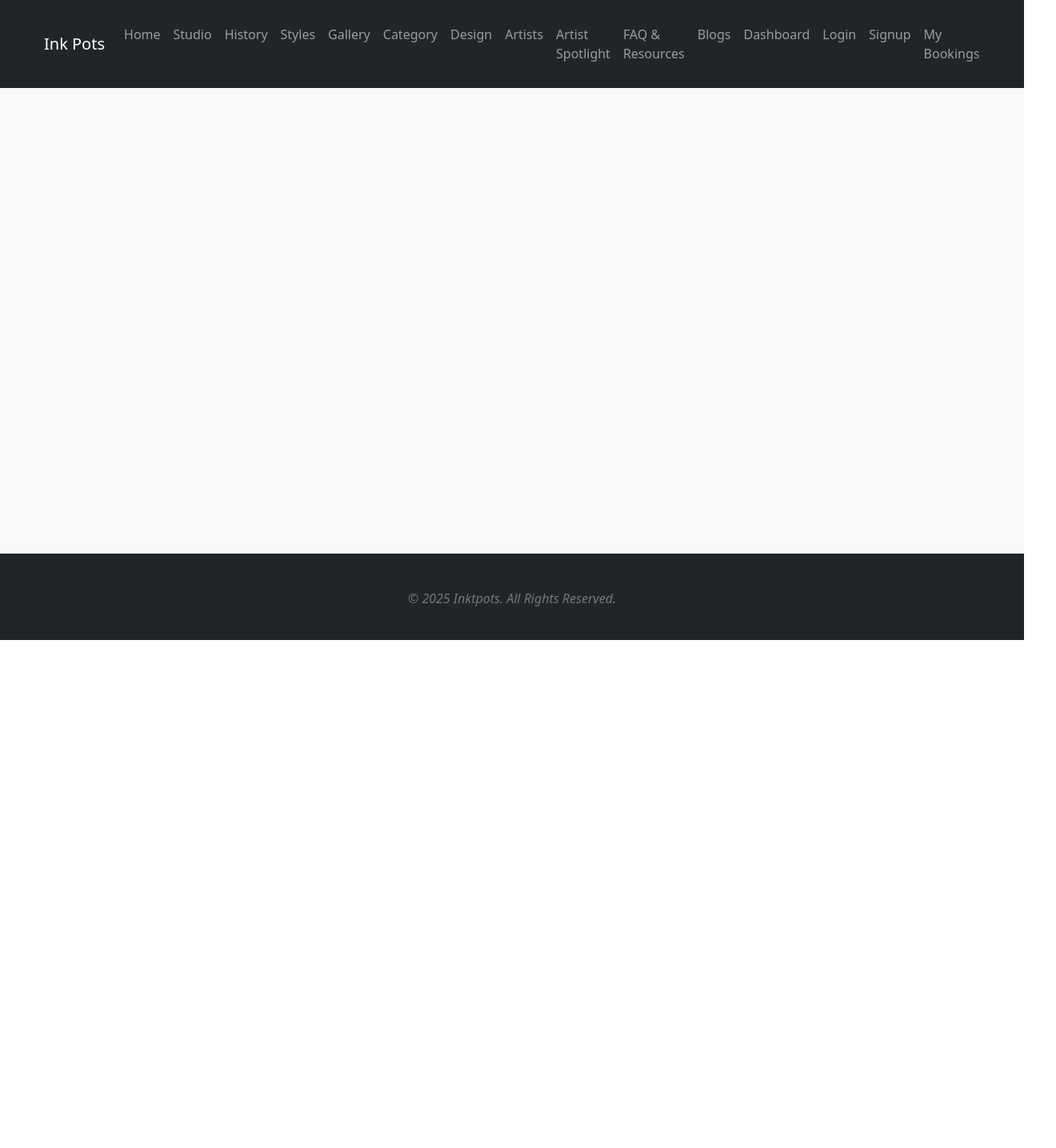
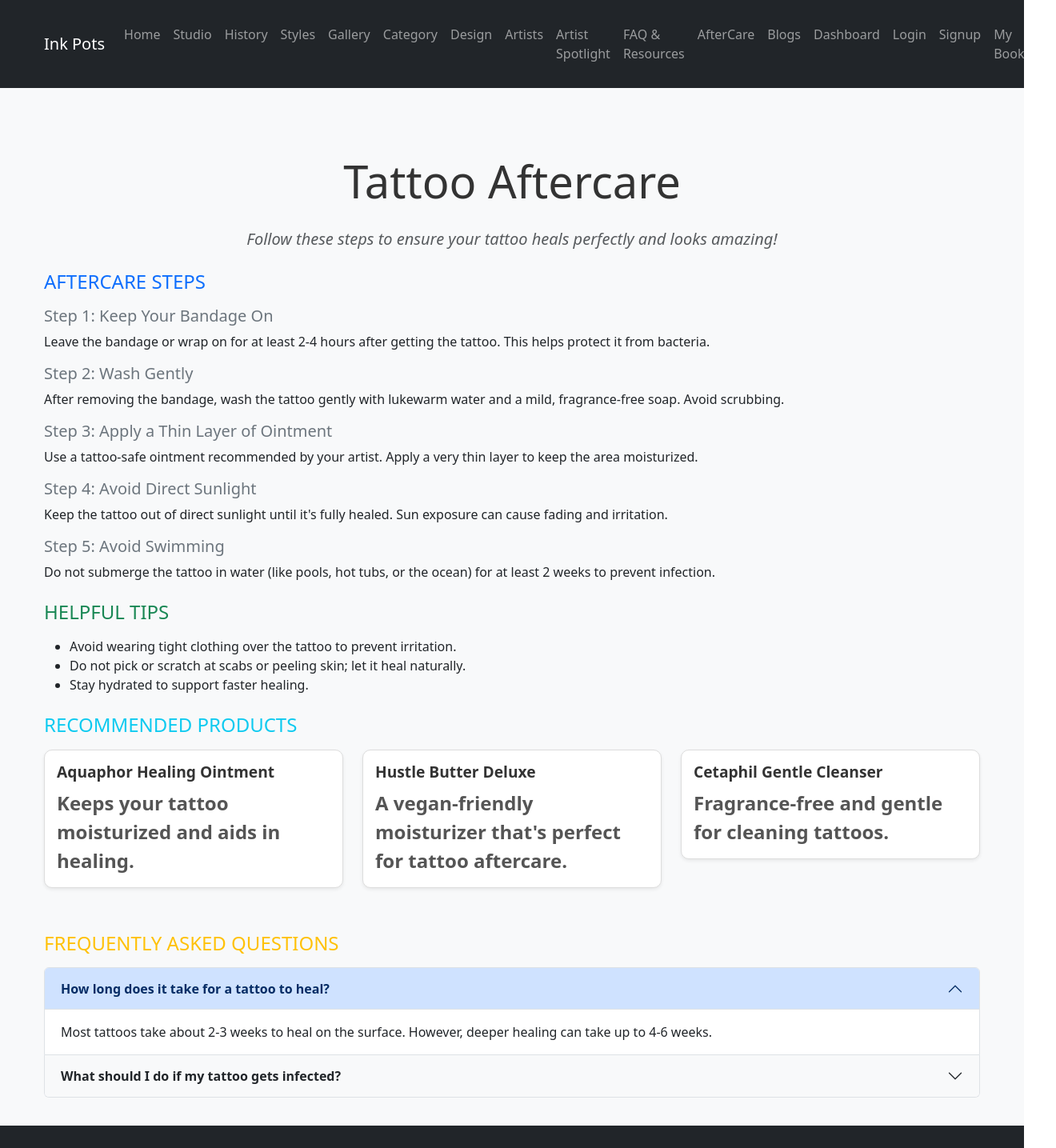
Before and after one commit to emily172/FYP-Tattoo, a React (Vite) app in the folder tattoo-web-app/: page /aftercare in a window 1280 px wide. Shown: the top 1435 px of the page at 80% size, 1320 px wide, since content can reach past the window. Before the commit the page ends 800 px from the top, so only its background shows below. Built offline with nearby package versions, Linux system fonts and the light colour scheme.

Commit message:
Added an aftercare section

```diff
--- a/tattoo-web-app/src/App.jsx
+++ b/tattoo-web-app/src/App.jsx
@@ -13,6 +13,7 @@ import Artists from "./pages/Artists";
 import ArtistProfile from "./pages/ArtistProfile";
 import ArtistSpotlight from "./pages/artistSpotlight";
 import FAQResources from "./pages/FAQResources";
+import Aftercare from "./pages/Aftercare";
 import BlogList from "./pages/BlogList";
 import BlogDetail from "./pages/BlogDetail";
 import ReviewForm from "./pages/ReviewForm";
@@ -49,6 +50,7 @@ const App = () => {
             <Route path="/artists/:id/review" element={<ReviewForm />} />
             <Route path="/artist-spotlight" element={<ArtistSpotlight />} />
             <Route path="/faq-resources" element={<FAQResources />} />
+            <Route path="/aftercare" element={<Aftercare />} />
             <Route path="/blog" element={<BlogList />} />
             <Route path="/blog/:id" element={<BlogDetail />} />
             <Route path="/dashboard" element={<Dashboard />} />
--- a/tattoo-web-app/src/components/Header.jsx
+++ b/tattoo-web-app/src/components/Header.jsx
@@ -50,6 +50,9 @@ const Header = () => {
               <Link to="/faq-resources" className="nav-link">FAQ & Resources</Link>
             </li>
             <li className="nav-item">
+              <Link to="/aftercare" className="nav-link">AfterCare</Link>
+            </li>
+            <li className="nav-item">
               <Link to="/blog" className="nav-link">Blogs</Link>
             </li>
             <li className="nav-item">
--- /dev/null
+++ b/tattoo-web-app/src/pages/Aftercare.jsx
@@ -0,0 +1,154 @@
+import React from "react";
+
+const Aftercare = () => {
+    const aftercareSteps = [
+        {
+          step: 1,
+          title: "Keep Your Bandage On",
+          description:
+            "Leave the bandage or wrap on for at least 2-4 hours after getting the tattoo. This helps protect it from bacteria.",
+        },
+        {
+          step: 2,
+          title: "Wash Gently",
+          description:
+            "After removing the bandage, wash the tattoo gently with lukewarm water and a mild, fragrance-free soap. Avoid scrubbing.",
+        },
+        {
+          step: 3,
+          title: "Apply a Thin Layer of Ointment",
+          description:
+            "Use a tattoo-safe ointment recommended by your artist. Apply a very thin layer to keep the area moisturized.",
+        },
+        {
+          step: 4,
+          title: "Avoid Direct Sunlight",
+          description:
+            "Keep the tattoo out of direct sunlight until it's fully healed. Sun exposure can cause fading and irritation.",
+        },
+        {
+          step: 5,
+          title: "Avoid Swimming",
+          description:
+            "Do not submerge the tattoo in water (like pools, hot tubs, or the ocean) for at least 2 weeks to prevent infection.",
+        },
+      ];
+
+      const tips = [
+        "Avoid wearing tight clothing over the tattoo to prevent irritation.",
+        "Do not pick or scratch at scabs or peeling skin; let it heal naturally.",
+        "Stay hydrated to support faster healing.",
+      ];
+
+      const recommendedProducts = [
+        { name: "Aquaphor Healing Ointment", description: "Keeps your tattoo moisturized and aids in healing." },
+        { name: "Hustle Butter Deluxe", description: "A vegan-friendly moisturizer that's perfect for tattoo aftercare." },
+        { name: "Cetaphil Gentle Cleanser", description: "Fragrance-free and gentle for cleaning tattoos." },
+      ];
+
+      return (
+        <div className="container mt-5">
+          <div className="text-center">
+            <h1 className="display-4 mb-4">Tattoo Aftercare</h1>
+            <p className="lead text-muted">Follow these steps to ensure your tattoo heals perfectly and looks amazing!</p>
+          </div>
+
+          {/* Aftercare Steps */}
+          <div className="mt-4">
+            <h4 className="text-uppercase text-primary mb-3">Aftercare Steps</h4>
+            {aftercareSteps.map((step) => (
+              <div key={step.step} className="mb-3">
+                <h5 className="text-secondary">
+                  Step {step.step}: {step.title}
+                </h5>
+                <p>{step.description}</p>
+              </div>
+            ))}
+          </div>
+
+          {/* Tips Section */}
+          <div className="mt-4">
+            <h4 className="text-uppercase text-success mb-3">Helpful Tips</h4>
+            <ul>
+              {tips.map((tip, index) => (
+                <li key={index}>{tip}</li>
+              ))}
+            </ul>
+          </div>
+
+          {/* Recommended Products Section */}
+          <div className="mt-4">
+            <h4 className="text-uppercase text-info mb-3">Recommended Products</h4>
+            <div className="row">
+              {recommendedProducts.map((product, index) => (
+                <div className="col-md-4 mb-3" key={index}>
+                  <div className="card shadow-sm">
+                    <div className="card-body">
+                      <h5 className="card-title">{product.name}</h5>
+                      <p className="card-text">{product.description}</p>
+                    </div>
+                  </div>
+                </div>
+              ))}
+            </div>
+          </div>
+
+          {/* FAQs Section */}
+          <div className="mt-4">
+            <h4 className="text-uppercase text-warning mb-3">Frequently Asked Questions</h4>
+            <div className="accordion" id="aftercareFAQ">
+              <div className="accordion-item">
+                <h2 className="accordion-header" id="questionOne">
+                  <button
+                    className="accordion-button"
+                    type="button"
+                    data-bs-toggle="collapse"
+                    data-bs-target="#answerOne"
+                    aria-expanded="true"
+                    aria-controls="answerOne"
+                  >
+                    How long does it take for a tattoo to heal?
+                  </button>
+                </h2>
+                <div
+                  id="answerOne"
+                  className="accordion-collapse collapse show"
+                  aria-labelledby="questionOne"
+                  data-bs-parent="#aftercareFAQ"
+                >
+                  <div className="accordion-body">
+                    Most tattoos take about 2-3 weeks to heal on the surface. However, deeper healing can take up to 4-6 weeks.
+                  </div>
+                </div>
+              </div>
+              <div className="accordion-item">
+                <h2 className="accordion-header" id="questionTwo">
+                  <button
+                    className="accordion-button collapsed"
+                    type="button"
+                    data-bs-toggle="collapse"
+                    data-bs-target="#answerTwo"
+                    aria-expanded="false"
+                    aria-controls="answerTwo"
+                  >
+                    What should I do if my tattoo gets infected?
+                  </button>
+                </h2>
+                <div
+                  id="answerTwo"
+                  className="accordion-collapse collapse"
+                  aria-labelledby="questionTwo"
+                  data-bs-parent="#aftercareFAQ"
+                >
+                  <div className="accordion-body">
+                    Contact your tattoo artist or a healthcare provider immediately. Common signs of infection include redness, swelling, and pus.
+                  </div>
+                </div>
+              </div>
+            </div>
+          </div>
+        </div>
+      );
+    };
+
+export default Aftercare;
--- /dev/null
+++ b/tattoo-web-app/src/styles/Aftercare.css
@@ -0,0 +1,101 @@
+/* General Styling */
+body {
+    font-family: "Roboto", sans-serif;
+    background-color: #f9f9f9;
+  }
+
+  /* Section Headers */
+  .text-primary {
+    color: #0d6efd !important;
+  }
+
+  .text-success {
+    color: #198754 !important;
+  }
+
+  .text-info {
+    color: #0dcaf0 !important;
+  }
+
+  .text-warning {
+    color: #ffc107 !important;
+  }
+
+  h1.display-4 {
+    font-weight: 700;
+    color: #333333;
+  }
+
+  .lead {
+    font-size: 1.1rem;
+    color: #555555;
+  }
+
+  /* Aftercare Steps */
+  .text-secondary {
+    color: #6c757d !important;
+  }
+
+  .mb-3 {
+    margin-bottom: 1.5rem;
+  }
+
+  /* Cards */
+  .card {
+    border: none;
+    border-radius: 10px;
+    transition: transform 0.3s ease-in-out, box-shadow 0.3s ease-in-out;
+  }
+
+  .card:hover {
+    transform: translateY(-5px);
+    box-shadow: 0 6px 15px rgba(0, 0, 0, 0.2);
+  }
+
+  .card-title {
+    font-weight: bold;
+    color: #333333;
+  }
+
+  .card-text {
+    font-size: 0.95rem;
+    color: #555555;
+  }
+
+  /* Accordion */
+  .accordion-button {
+    background-color: #f8f9fa;
+    border: none;
+    font-size: 1rem;
+    color: #333333;
+  }
+
+  .accordion-button:focus {
+    box-shadow: none;
+  }
+
+  .accordion-body {
+    font-size: 0.95rem;
+    color: #444444;
+    background-color: #ffffff;
+    border-top: 1px solid #eaeaea;
+  }
+
+  /* Responsive Design */
+  @media (max-width: 768px) {
+    h1.display-4 {
+      font-size: 2rem;
+    }
+
+    .card-title {
+      font-size: 1rem;
+    }
+
+    .card-text {
+      font-size: 0.85rem;
+    }
+
+    .accordion-button {
+      font-size: 0.9rem;
+    }
+  }
```
